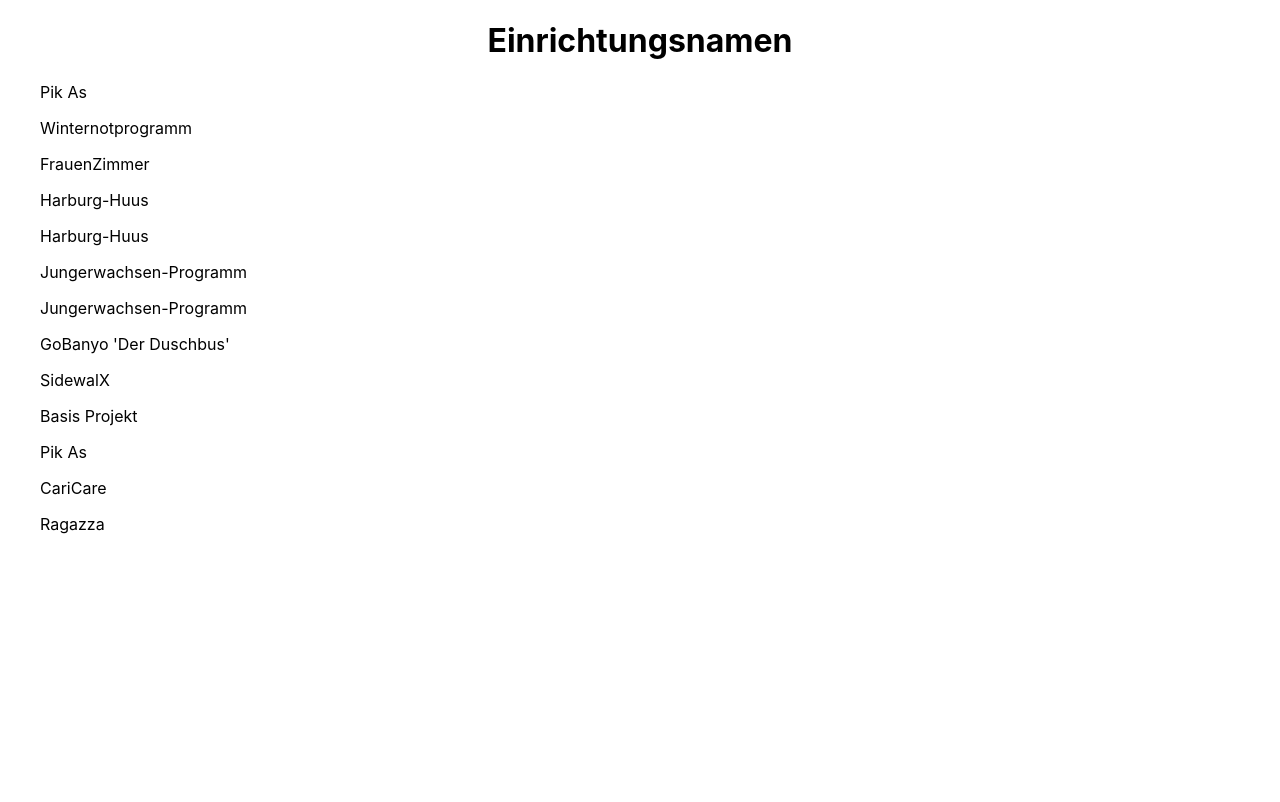
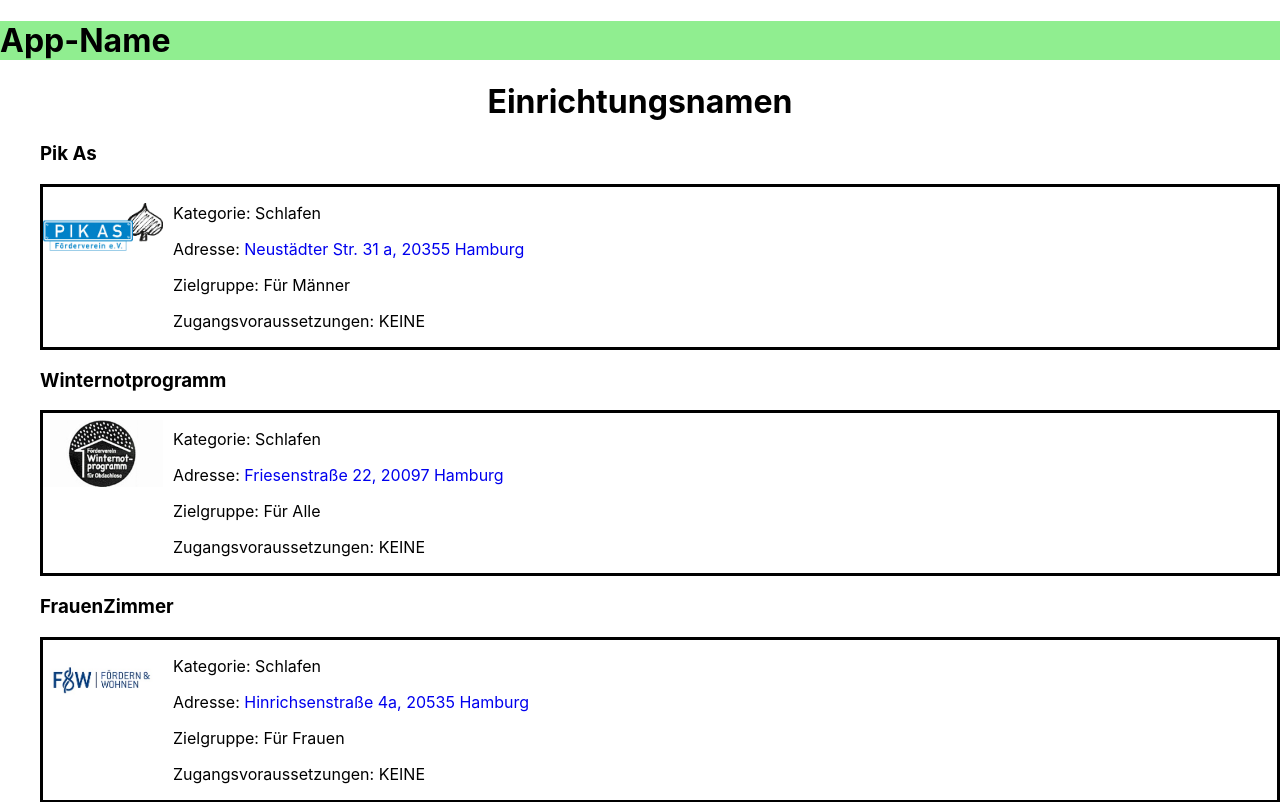
Before and after one commit to BucherLara/Capstone-Project, a Next.js app: page / in a window 1280 px wide. Shown: the top 802 px of the page. Built offline with nearby package versions, Linux system fonts and the light colour scheme.

Commit message:
add Link Component

```diff
--- a/components/Facility/index.js
+++ b/components/Facility/index.js
@@ -1,4 +1,6 @@
 import styled from "styled-components";
+import Image from "next/image";
+import Link from "next/link";
 
 export default function Facility({ facility }) {
   const {
@@ -9,12 +11,47 @@ export default function Facility({ facility }) {
     target,
     requirements,
     image,
+    link,
     filterCriteria,
   } = facility;
 
   return (
     <>
-      <p>{name}</p>
+      <h3>{name}</h3>
+      <StyledSection>
+        <StyledImage
+          alt={`Logo der Einrichtung ${name}`}
+          src={image}
+          width={120}
+          height={80}
+          priority
+        />
+        <StyledArticle>
+          <p>Kategorie: {category}</p>
+          <p>
+            Adresse:
+            <StyledLink href={link}> {adress}</StyledLink>
+          </p>
+          <p>Zielgruppe: {target}</p>
+          <p>Zugangsvoraussetzungen: {requirements}</p>
+        </StyledArticle>
+      </StyledSection>
     </>
   );
 }
+const StyledImage = styled(Image)`
+  object-fit: contain;
+`;
+
+const StyledSection = styled.section`
+  display: flex;
+  border-style: solid;
+`;
+const StyledArticle = styled.article`
+  text-align: left;
+  margin-left: 10px;
+`;
+
+const StyledLink = styled(Link)`
+  text-decoration: none;
+`;
--- /dev/null
+++ b/components/Header/index.js
@@ -0,0 +1,12 @@
+import styled from "styled-components";
+export default function Header() {
+  return (
+    <StyledHeader>
+      <h1>App-Name</h1>
+    </StyledHeader>
+  );
+}
+
+const StyledHeader = styled.header`
+  background-color: lightgreen;
+`;
--- a/db.json
+++ b/db.json
@@ -3,9 +3,10 @@
     "id": 1,
     "name": "Pik As",
     "category": "Schlafen",
-    "adress": "Neustädter Str. 31 a, 20355 Hamburg, https://www.google.com/maps/place/Pik+As/@53.553246,9.980664,17z/data=!3m1!4b1!4m5!3m4!1s0x47b18f10d01e241f:0xabb10810d7b57cb4!8m2!3d53.5532528!4d9.9828532",
+    "adress": "Neustädter Str. 31 a, 20355 Hamburg",
+    "link": "https://www.google.com/maps/place/Pik+As/@53.553246,9.980664,17z/data=!3m1!4b1!4m5!3m4!1s0x47b18f10d01e241f:0xabb10810d7b57cb4!8m2!3d53.5532528!4d9.9828532",
     "target": "Für Männer",
-    "requirements": "Keine",
+    "requirements": "KEINE",
     "image": "/img/PikAs.png",
     "filterCriteria": ["Sofort", "Hund"]
   },
@@ -13,9 +14,10 @@
     "id": 2,
     "name": "Winternotprogramm",
     "category": "Schlafen",
-    "adress": "Friesenstraße 22, 20097 Hamburg, https://www.google.com/maps/place/Winternotprogramm+f%C3%BCr+Obdachlose+e.V./@53.5430635,10.0272033,17z/data=!3m1!4b1!4m5!3m4!1s0x47b18baddca75ef3:0x20522cfdb72c4771!8m2!3d53.5430635!4d10.029392",
+    "adress": "Friesenstraße 22, 20097 Hamburg",
+    "link": "https://www.google.com/maps/place/Winternotprogramm+f%C3%BCr+Obdachlose+e.V./@53.5430635,10.0272033,17z/data=!3m1!4b1!4m5!3m4!1s0x47b18baddca75ef3:0x20522cfdb72c4771!8m2!3d53.5430635!4d10.029392",
     "target": "Für Alle",
-    "requirements": "Keine",
+    "requirements": "KEINE",
     "image": "/img/Winternotprogram.jpeg",
     "filterCriteria": ["Sofort"]
   },
@@ -23,9 +25,10 @@
     "id": 3,
     "name": "FrauenZimmer",
     "category": "Schlafen",
-    "adress": "Hinrichsenstraße 4a, 20535 Hamburg, https://www.google.com/maps/place/FrauenZimmer/@53.5581386,9.7690318,11z/data=!4m9!1m2!2m1!1sFrauenZimmer!3m5!1s0x47b18ec082726029:0x2250855cb45762e0!8m2!3d53.5581733!4d10.032681!15sCgxGcmF1ZW5aaW1tZXJaDiIMZnJhdWVuemltbWVykgEcc29jaWFsX3NlcnZpY2VzX29yZ2FuaXphdGlvbpoBI0NoWkRTVWhOTUc5blMwVkpRMEZuU1VSRE9IVllNV05SRUFF4AEA",
+    "adress": "Hinrichsenstraße 4a, 20535 Hamburg",
+    "link": "https://www.google.com/maps/place/FrauenZimmer/@53.5581386,9.7690318,11z/data=!4m9!1m2!2m1!1sFrauenZimmer!3m5!1s0x47b18ec082726029:0x2250855cb45762e0!8m2!3d53.5581733!4d10.032681!15sCgxGcmF1ZW5aaW1tZXJaDiIMZnJhdWVuemltbWVykgEcc29jaWFsX3NlcnZpY2VzX29yZ2FuaXphdGlvbpoBI0NoWkRTVWhOTUc5blMwVkpRMEZuU1VSRE9IVllNV05SRUFF4AEA",
     "target": "Für Frauen",
-    "requirements": "Keine",
+    "requirements": "KEINE",
     "image": "/img/FrauenZimmerFördernund.jpeg",
     "filterCriteria": ["Sofort"]
   },
@@ -33,27 +36,30 @@
     "id": 4,
     "name": "Harburg-Huus",
     "category": "Schlafen",
-    "adress": "Außenmühlenweg 10b, 21073 Hamburg, https://www.google.com/maps?q=Deutsches+Rotes+Kreuz+Kreisverband+Hamburg-Harburg+e.V.,+Harburg+Huus+(Obdachlosenhilfe)&gsas=1&lsig=AB86z5WVpubuy_jybZ_6v_oNCYpQ&biw=960&bih=874&dpr=1&um=1&ie=UTF-8&sa=X&ved=2ahUKEwjRrIr-xrL7AhVy_rsIHTIfAWIQ_AUoAXoECAEQAw",
+    "adress": "Außenmühlenweg 10b, 21073 Hamburg",
+    "link": "https://www.google.com/maps?q=Deutsches+Rotes+Kreuz+Kreisverband+Hamburg-Harburg+e.V.,+Harburg+Huus+(Obdachlosenhilfe)&gsas=1&lsig=AB86z5WVpubuy_jybZ_6v_oNCYpQ&biw=960&bih=874&dpr=1&um=1&ie=UTF-8&sa=X&ved=2ahUKEwjRrIr-xrL7AhVy_rsIHTIfAWIQ_AUoAXoECAEQAw",
     "target": "Für Alle",
-    "requirements": "Keine",
-    "image": "/img/HarburHuusLOGO.jpeg",
+    "requirements": "KEINE",
+    "image": "/img/HarburgHuusLOGO.jpeg",
     "filterCriteria": ["Sofort, Hund"]
   },
   {
     "id": 5,
     "name": "Harburg-Huus",
     "category": "Schlafen",
-    "adress": "Außenmühlenweg 10b, 21073 Hamburg, https://www.google.com/maps?q=Deutsches+Rotes+Kreuz+Kreisverband+Hamburg-Harburg+e.V.,+Harburg+Huus+(Obdachlosenhilfe)&gsas=1&lsig=AB86z5WVpubuy_jybZ_6v_oNCYpQ&biw=960&bih=874&dpr=1&um=1&ie=UTF-8&sa=X&ved=2ahUKEwjRrIr-xrL7AhVy_rsIHTIfAWIQ_AUoAXoECAEQAw",
+    "adress": "Außenmühlenweg 10b, 21073 Hamburg",
+    "link": "https://www.google.com/maps?q=Deutsches+Rotes+Kreuz+Kreisverband+Hamburg-Harburg+e.V.,+Harburg+Huus+(Obdachlosenhilfe)&gsas=1&lsig=AB86z5WVpubuy_jybZ_6v_oNCYpQ&biw=960&bih=874&dpr=1&um=1&ie=UTF-8&sa=X&ved=2ahUKEwjRrIr-xrL7AhVy_rsIHTIfAWIQ_AUoAXoECAEQAw",
     "target": "Für Alle",
-    "requirements": "Keine",
-    "image": "/img/HarburHuusLOGO.jpeg",
+    "requirements": "KEINE",
+    "image": "/img/HarburgHuusLOGO.jpeg",
     "filterCriteria": ["Sofort, Hund"]
   },
   {
     "id": 6,
     "name": "Jungerwachsen-Programm",
     "category": "Schlafen",
-    "adress": "Jutestraße 7, 21079 Hamburg-Harburg, https://www.google.com/maps/search/Jep+Jutestra%C3%9Fe+7,+21079+Hamburg-Harburg/@53.4515225,9.9868155,17z/data=!3m1!4b1",
+    "adress": "Jutestraße 7, 21079 Hamburg-Harburg",
+    "link": "https://www.google.com/maps/search/Jep+Jutestra%C3%9Fe+7,+21079+Hamburg-Harburg/@53.4515225,9.9868155,17z/data=!3m1!4b1",
     "target": "Für Männer",
     "requirements": "Termin Fachstelle für Wohnungsnotfälle",
     "image": "/img/JEP.jpeg",
@@ -63,9 +69,10 @@
     "id": 7,
     "name": "Jungerwachsen-Programm",
     "category": "Schlafen",
-    "adress": "Hinrichsenstraße 6a, 20535 Hamburg-Borgfelde, https://www.google.com/maps/search/JEP+Hinrichsenstra%C3%9Fe+6a,+20535+Hamburg-Borgfelde/@53.5578733,10.031,17z/data=!3m1!4b1",
+    "adress": "Hinrichsenstraße 6a, 20535 Hamburg-Borgfelde",
+    "link": "https://www.google.com/maps/search/JEP+Hinrichsenstra%C3%9Fe+6a,+20535+Hamburg-Borgfelde/@53.5578733,10.031,17z/data=!3m1!4b1",
     "target": "Für Frauen",
-    "requirements": "Termin Fachstelle für Wohnungsnotfälle",
+    "requirements": "Termin bei der Fachstelle für Wohnungsnotfälle",
     "image": "/img/JEP.jpeg",
     "filterCriteria": ["unter 25 Jahren"]
   },
@@ -73,7 +80,8 @@
     "id": 8,
     "name": "GoBanyo 'Der Duschbus' ",
     "category": "Hygiene",
-    "adress": "mobil, weiter Infos hier, https://gobanyo.org/duschen/",
+    "adress": "mobil, weiter Infos hier",
+    "link": "https://gobanyo.org/duschen/",
     "target": "Für Alle (unterschiedliche Zeiten)",
     "requirements": "Keine",
     "image": "/img/GoBanyo.png",
@@ -83,7 +91,8 @@
     "id": 9,
     "name": "SidewalX ",
     "category": "Hygiene",
-    "adress": "Steindamm 11, 20099 Hamburg ,https://www.google.com/maps?uact=5&gs_lcp=Cgxnd3Mtd2l6LXNlcnAQAzIHCCEQoAEQCjIHCCEQoAEQCjoKCAAQRxDWBBCwAzoFCAAQogQ6BwgAEB4QogQ6BQghEKABSgQIQRgASgQIRhgAUL4EWKQPYPsQaAFwAXgAgAGBAYgB5geSAQM4LjOYAQCgAQHIAQLAAQE&q=sidewalx+steindamm&um=1&ie=UTF-8&sa=X&ved=2ahUKEwjWl_26y7L7AhVIhv0HHe5cCvEQ_AUoAXoECAEQAw",
+    "adress": "Steindamm 11, 20099 Hamburg",
+    "link": "https://www.google.com/maps?uact=5&gs_lcp=Cgxnd3Mtd2l6LXNlcnAQAzIHCCEQoAEQCjIHCCEQoAEQCjoKCAAQRxDWBBCwAzoFCAAQogQ6BwgAEB4QogQ6BQghEKABSgQIQRgASgQIRhgAUL4EWKQPYPsQaAFwAXgAgAGBAYgB5geSAQM4LjOYAQCgAQHIAQLAAQE&q=sidewalx+steindamm&um=1&ie=UTF-8&sa=X&ved=2ahUKEwjWl_26y7L7AhVIhv0HHe5cCvEQ_AUoAXoECAEQAw",
     "target": "Für Menschen unter 25 Jahren",
     "requirements": "Unter 25 Jahren",
     "image": "/img/SidewalX.png",
@@ -93,9 +102,10 @@
     "id": 10,
     "name": "Basis Projekt",
     "category": "Hygiene",
-    "adress": "Pulverteich 17 20099 Hamburg-St. Georg, https://www.google.com/maps?q=BASIS-Projekt,+Pulverteich+17,+20099+Hamburg&gs_lcp=Cgxnd3Mtd2l6LXNlcnAQARgAMgIIJkoECEEYAUoECEYYAFDNA1ieCWCdGmgBcAB4AIABbogBrwSSAQM0LjKYAQCgAQHAAQE&um=1&ie=UTF-8&sa=X&ved=2ahUKEwji_L6xz7L7AhWniv0HHXKPBb4Q_AUoAXoECAEQAw",
+    "adress": "Pulverteich 17 20099 Hamburg-St. Georg",
+    "link": "https://www.google.com/maps?q=BASIS-Projekt,+Pulverteich+17,+20099+Hamburg&gs_lcp=Cgxnd3Mtd2l6LXNlcnAQARgAMgIIJkoECEEYAUoECEYYAFDNA1ieCWCdGmgBcAB4AIABbogBrwSSAQM0LjKYAQCgAQHAAQE&um=1&ie=UTF-8&sa=X&ved=2ahUKEwji_L6xz7L7AhWniv0HHXKPBb4Q_AUoAXoECAEQAw",
     "target": "Für männliche Sexwoker*",
-    "requirements": "Keine",
+    "requirements": "KEINE",
     "image": "/img/BasisProjekt.png",
     "filterCriteria": ["LGBTQI"]
   },
@@ -103,9 +113,10 @@
     "id": 11,
     "name": "Pik As",
     "category": "Medizin",
-    "adress": "Neustädter Str. 31 a, 20355 Hamburg, https://www.google.com/maps/place/Pik+As/@53.553246,9.980664,17z/data=!3m1!4b1!4m5!3m4!1s0x47b18f10d01e241f:0xabb10810d7b57cb4!8m2!3d53.5532528!4d9.9828532",
+    "adress": "Neustädter Str. 31 a, 20355 Hamburg",
+    "link": "https://www.google.com/maps/place/Pik+As/@53.553246,9.980664,17z/data=!3m1!4b1!4m5!3m4!1s0x47b18f10d01e241f:0xabb10810d7b57cb4!8m2!3d53.5532528!4d9.9828532",
     "target": "Für Alle",
-    "requirements": "Wenn vorhanden Versicherungskarte, Keine",
+    "requirements": "Wenn vorhanden Versicherungskarte",
     "image": "/img/PikAs.png",
     "filterCriteria": ["Allgemein, Psycholog*in"]
   },
@@ -113,9 +124,10 @@
     "id": 12,
     "name": "CariCare",
     "category": "Medizin",
-    "adress": "Altstädter Twiete 5 20095 Hamburg, https://www.google.com/maps/place/Altst%C3%A4dter+Twiete+5,+20095+Hamburg/@53.5495906,10.0021812,17z/data=!3m1!4b1!4m9!1m2!2m1!1sCariCare+Altst%C3%A4dter+Twiete+5+20095+Hamburg!3m5!1s0x47b18ee259c32cdb:0xd280263e74910511!8m2!3d53.5495906!4d10.0021812!15sCitDYXJpQ2FyZSBBbHRzdMOkZHRlciBUd2lldGUgNSAyMDA5NSBIYW1idXJnkgEQZ2VvY29kZWRfYWRkcmVzc-ABAA",
+    "adress": "Altstädter Twiete 5, 20095 Hamburg",
+    "link": "https://www.google.com/maps/place/Altst%C3%A4dter+Twiete+5,+20095+Hamburg/@53.5495906,10.0021812,17z/data=!3m1!4b1!4m9!1m2!2m1!1sCariCare+Altst%C3%A4dter+Twiete+5+20095+Hamburg!3m5!1s0x47b18ee259c32cdb:0xd280263e74910511!8m2!3d53.5495906!4d10.0021812!15sCitDYXJpQ2FyZSBBbHRzdMOkZHRlciBUd2lldGUgNSAyMDA5NSBIYW1idXJnkgEQZ2VvY29kZWRfYWRkcmVzc-ABAA",
     "target": "Für Alle",
-    "requirements": "Keine",
+    "requirements": "KEINE",
     "image": "/img/CariCare.jpeg",
     "filterCriteria": ["Allgemein, Psycholog*in"]
   },
@@ -123,9 +135,10 @@
     "id": 13,
     "name": "Ragazza",
     "category": "Medizin",
-    "adress": "Brennerstraße 19, 20099 Hamburg, https://www.google.com/maps/place/ragazza+e.+V./@53.5554491,10.012392,17z/data=!3m1!4b1!4m5!3m4!1s0x47b18ee794847dcf:0x778afceb10ebfb50!8m2!3d53.5554707!4d10.014553",
+    "adress": "Brennerstraße 19, 20099 Hamburg",
+    "link": "https://www.google.com/maps/place/ragazza+e.+V./@53.5554491,10.012392,17z/data=!3m1!4b1!4m5!3m4!1s0x47b18ee794847dcf:0x778afceb10ebfb50!8m2!3d53.5554707!4d10.014553",
     "target": "Für Frauen",
-    "requirements": "Keine",
+    "requirements": "KEINE",
     "image": "/img/Ragazza.png",
     "filterCriteria": ["Allgemein, Gynäkolog*in"]
   }
--- a/pages/_app.js
+++ b/pages/_app.js
@@ -1,8 +1,9 @@
 import GlobalStyles from "../components/GlobalStyles";
-
+import Header from "../components/Header";
 function MyApp({ Component, pageProps }) {
   return (
     <>
+      <Header />
       <GlobalStyles />
       <Component {...pageProps} />
     </>
```
